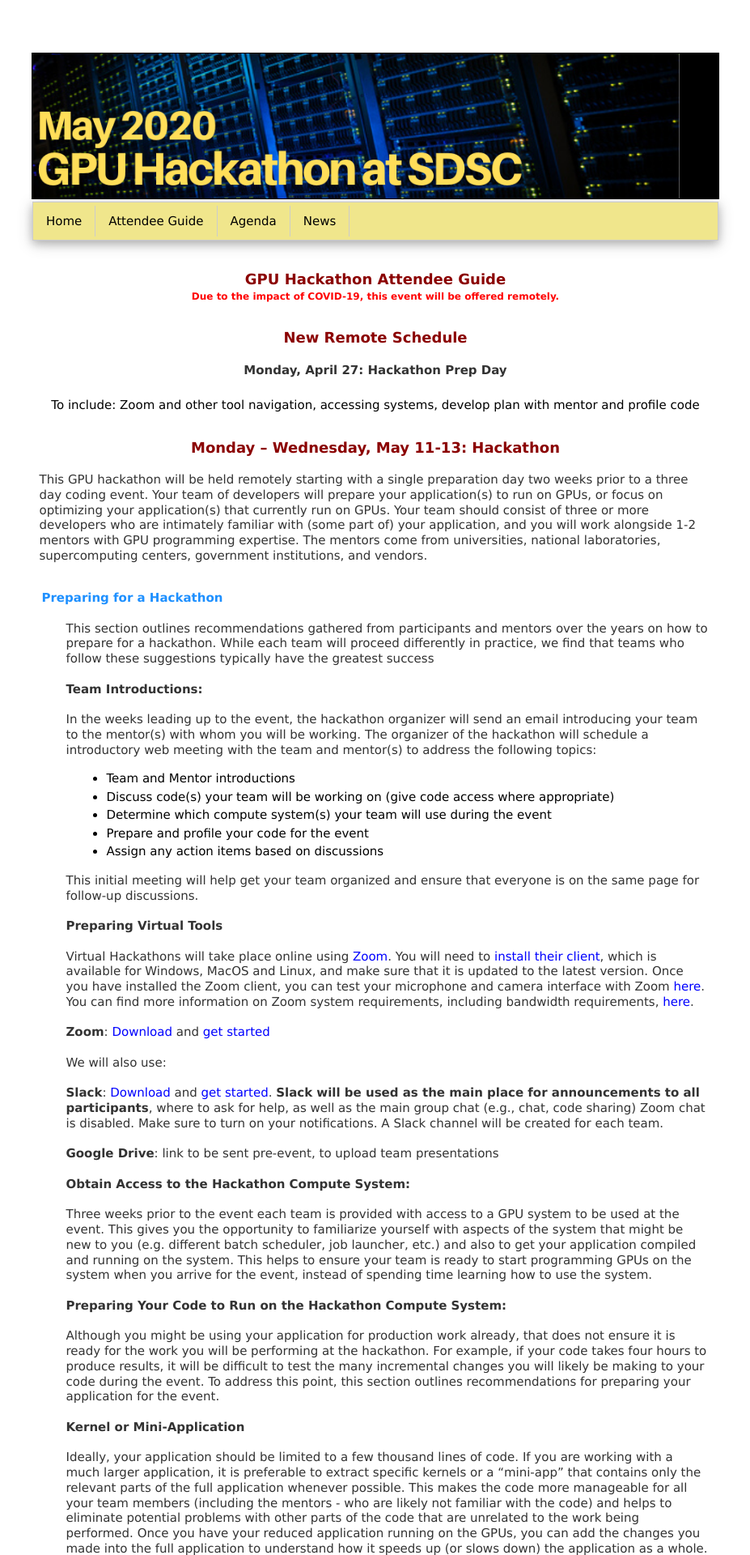
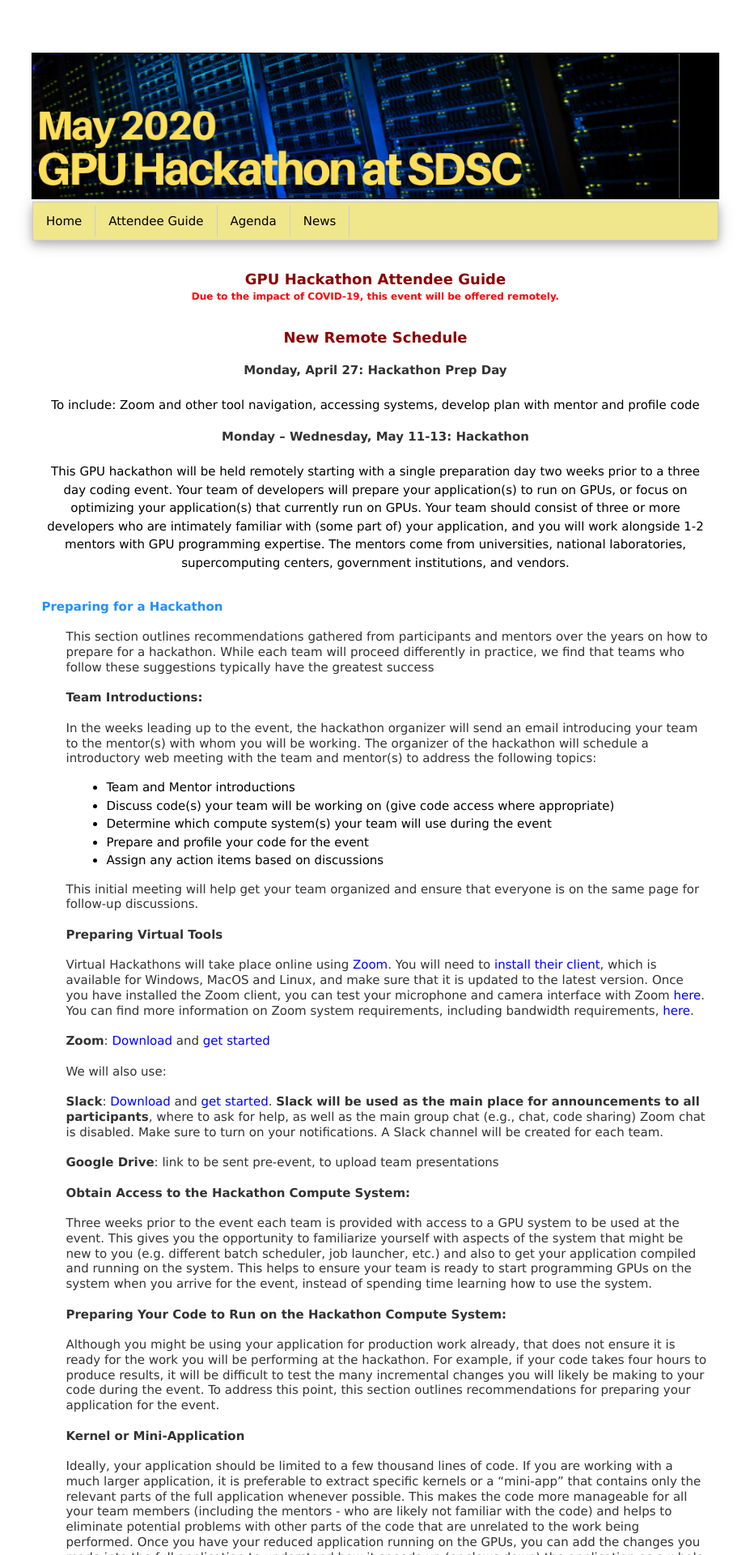
Before and after one commit to sdsc-hpc-training/sdsc-hpc-training.github.io, a Jekyll site: the page built from gpuhackathon/attendee_guide.html, in a window 1280 px wide. Shown: the top 1920 px of the page at 81% size, without its empty margins (176-1103 px from the left). Built offline with Jekyll 4.4.1, drawn with Linux system fonts in a browser that asks for light colours.

Commit message:
Update attendee_guide.html

```diff
--- a/gpuhackathon/attendee_guide.html
+++ b/gpuhackathon/attendee_guide.html
@@ -13,14 +13,12 @@ title: SDSC GPU Hackathon - Attendee Guide
   <tr><td align='left' valign='top'>
     <p class="newscenter">New Remote Schedule</p>
     <p> &nbsp; </p>
-	  <center><p><b>Monday, April 27: Hackathon Prep Day</b></p></center>
-    <center><br> To include: Zoom and other tool navigation, accessing systems, develop plan with mentor and profile code</br></center>
- <tr><td align='left' valign='top'> &nbsp; </td></tr>
-  <tr><td align='left' valign='top'>
-    <p class="newscenter"><b>Monday – Wednesday, May 11-13: Hackathon</b></p>
-	  <p> &nbsp; </p>
-    <p class="paral"> This GPU hackathon will be held remotely starting with a single preparation day two
-weeks prior to a three day coding event. Your team of developers will prepare your application(s) to run on GPUs, or focus on optimizing your application(s) that currently run on GPUs. Your team should consist of three or more developers who are intimately familiar with (some part of) your application, and you will work alongside 1-2 mentors with GPU programming expertise. The mentors come from universities, national laboratories, supercomputing centers, government institutions, and vendors. </p>
+	  <center><p><b>Monday, April 27: Hackathon Prep Day</b></center>
+    <center><br>To include: Zoom and other tool navigation, accessing systems, develop plan with mentor and profile code</br></center>
+ <p> &nbsp; </p>
+	  <center><p><b>Monday – Wednesday, May 11-13: Hackathon</b>
+    <center><br>This GPU hackathon will be held remotely starting with a single preparation day two
+weeks prior to a three day coding event. Your team of developers will prepare your application(s) to run on GPUs, or focus on optimizing your application(s) that currently run on GPUs. Your team should consist of three or more developers who are intimately familiar with (some part of) your application, and you will work alongside 1-2 mentors with GPU programming expertise. The mentors come from universities, national laboratories, supercomputing centers, government institutions, and vendors. </center></p>
   </td></tr>
   <tr><td align='left' valign='top'> &nbsp;  </td></tr>
   <tr><td align='left' valign='top'>
```
